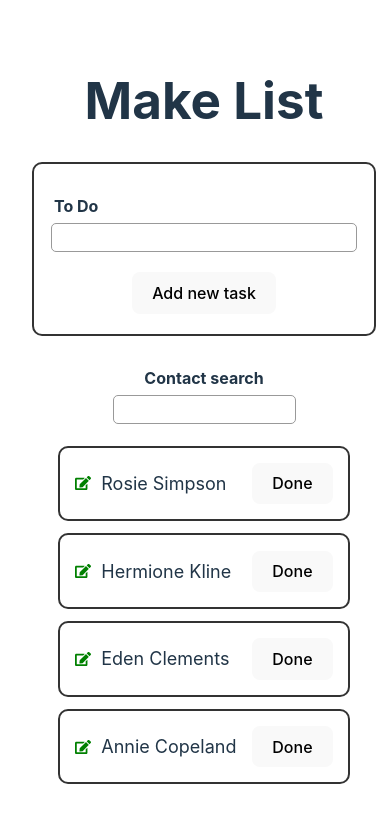
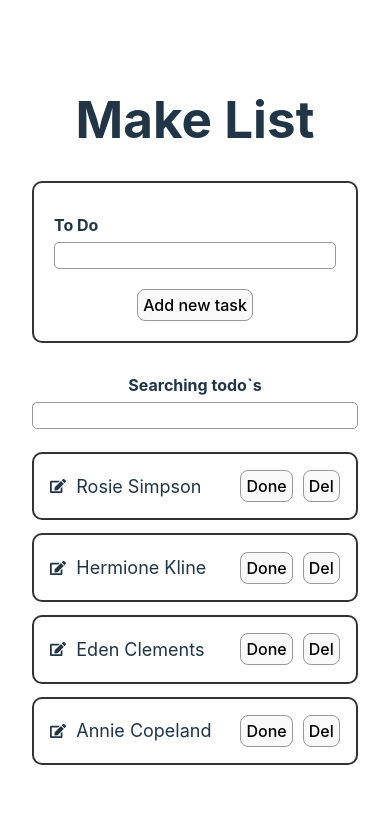
Before and after one commit to thelenetski/todo, a React (Vite) app: page / in a window 390 px wide. Shown: the top 822 px of the page. Built offline with nearby package versions, Linux system fonts and the light colour scheme.

Commit message:
add done function

```diff
--- a/package.json
+++ b/package.json
@@ -10,6 +10,7 @@
     "preview": "vite preview"
   },
   "dependencies": {
+    "clsx": "^2.1.1",
     "formik": "^2.4.6",
     "nanoid": "^5.0.7",
     "react": "^18.3.1",
--- a/src/App.css
+++ b/src/App.css
@@ -11,3 +11,9 @@
 #root h1 {
   width: 100%;
 }
+
+@media screen and (max-width: 450px) {
+  input {
+    width: 100%;
+  }
+}
--- a/src/App.jsx
+++ b/src/App.jsx
@@ -31,6 +31,21 @@ function App() {
     });
   };
 
+  const handleDone = (id) => {
+    setContacts((prev) => {
+      return prev.map((item) => {
+        if (item.id === id) {
+          return {
+            ...item,
+            done: !item["done"] ? true : !item["done"],
+          };
+        }
+
+        return item;
+      });
+    });
+  };
+
   const visibleContactList = contacts.filter((item) =>
     item.name.toLowerCase().includes(filter.toLowerCase())
   );
@@ -40,7 +55,11 @@ function App() {
       <h1>Make List</h1>
       <ContactForm onAdd={handleAdd} />
       <SearchBox value={filter} onFilter={setFilter} />
-      <ContactList data={visibleContactList} onDelete={handleDelete} />
+      <ContactList
+        data={visibleContactList}
+        onDelete={handleDelete}
+        onDone={handleDone}
+      />
     </>
   );
 }
--- a/src/components/Contact/Contact.jsx
+++ b/src/components/Contact/Contact.jsx
@@ -1,18 +1,25 @@
 import css from "./Contact.module.css";
 import { FaEdit } from "react-icons/fa";
+import { FaCheck } from "react-icons/fa";
+import clsx from "clsx";
 
-const Contact = ({ data, onDelete }) => {
+const Contact = ({ data, onDelete, onDone }) => {
   return (
-    <div className={css.contact}>
+    <div className={clsx(css.contact, data.done && css.done)}>
       <div className={css.contactData}>
         <div>
-          <FaEdit />
+          {data.done ? <FaCheck /> : <FaEdit />}
           <p>{data.name}</p>
         </div>
       </div>
-      <button type="button" onClick={() => onDelete(data.id)}>
-        Done
-      </button>
+      <div style={{ display: "flex" }}>
+        <button type="button" onClick={() => onDone(data.id)}>
+          {data.done ? "UnDone" : "Done"}
+        </button>
+        <button type="button" onClick={() => onDelete(data.id)}>
+          Del
+        </button>
+      </div>
     </div>
   );
 };
--- a/src/components/Contact/Contact.module.css
+++ b/src/components/Contact/Contact.module.css
@@ -26,6 +26,34 @@
   margin-left: 10px;
 }
 
-.contactData svg {
+/* .contactData svg {
+  color: green;
+} */
+
+button {
+  padding: 5px !important;
+}
+
+button:first-child {
+  margin-right: 10px;
+}
+
+.done {
+  border: 2px solid green;
+}
+
+.done p {
+  text-decoration: line-through;
   color: green;
 }
+
+.done svg {
+  color: green;
+}
+
+@media screen and (max-width: 450px) {
+  .contact {
+    width: 100%;
+    margin: 2% 0;
+  }
+}
--- a/src/components/ContactForm/ContactForm.module.css
+++ b/src/components/ContactForm/ContactForm.module.css
@@ -28,3 +28,9 @@
 .contactForm button {
   margin-top: 20px;
 }
+
+@media screen and (max-width: 450px) {
+  .contactForm {
+    width: 100%;
+  }
+}
--- a/src/components/ContactList/ContactList.jsx
+++ b/src/components/ContactList/ContactList.jsx
@@ -1,14 +1,14 @@
-import css from './ContactList.module.css';
-import Contact from '../Contact/Contact';
+import css from "./ContactList.module.css";
+import Contact from "../Contact/Contact";
 
-const ContactList = ({ data, onDelete }) => {
+const ContactList = ({ data, onDelete, onDone }) => {
   return (
     <div className={css.contactList}>
       <ul>
-        {data.map(user => {
+        {data.map((task) => {
           return (
-            <li key={user.id}>
-              <Contact data={user} onDelete={onDelete} />
+            <li key={task.id}>
+              <Contact data={task} onDelete={onDelete} onDone={onDone} />
             </li>
           );
         })}
--- a/src/components/ContactList/ContactList.module.css
+++ b/src/components/ContactList/ContactList.module.css
@@ -9,3 +9,9 @@
   display: flex;
   list-style-type: none;
 }
+
+@media screen and (max-width: 450px) {
+  .contactList li {
+    width: 100%;
+  }
+}
--- a/src/components/SearchBox/SearchBox.jsx
+++ b/src/components/SearchBox/SearchBox.jsx
@@ -1,14 +1,14 @@
-import css from './SearchBox.module.css';
+import css from "./SearchBox.module.css";
 
 const SearchBox = ({ value, onFilter }) => {
   return (
     <div className={css.searchBox}>
-      <p>Сontact search</p>
+      <p>Searching todo`s</p>
       <input
         type="text"
         name="search"
         value={value}
-        onChange={e => onFilter(e.target.value)}
+        onChange={(e) => onFilter(e.target.value)}
       />
     </div>
   );
--- a/src/index.css
+++ b/src/index.css
@@ -42,13 +42,14 @@ p {
 button {
   border-radius: 8px;
   border: 1px solid transparent;
-  padding: 0.6em 1.2em;
+  padding: 2%;
   font-size: 1em;
   font-weight: 500;
   font-family: inherit;
   background-color: #1a1a1a;
   cursor: pointer;
   transition: border-color 0.25s;
+  border: 1px solid #999;
 }
 button:hover {
   border-color: #646cff;
@@ -59,10 +60,11 @@ button:focus-visible {
 }
 
 input {
-  height: 25px;
+  height: 27px;
   margin-top: 5px;
   border: 1px solid #999;
   border-radius: 5px;
+  box-sizing: border-box;
 }
 
 @media (prefers-color-scheme: light) {
```
Also changed, not shown: 1 other file (tests, documents, lock files or other folders).
